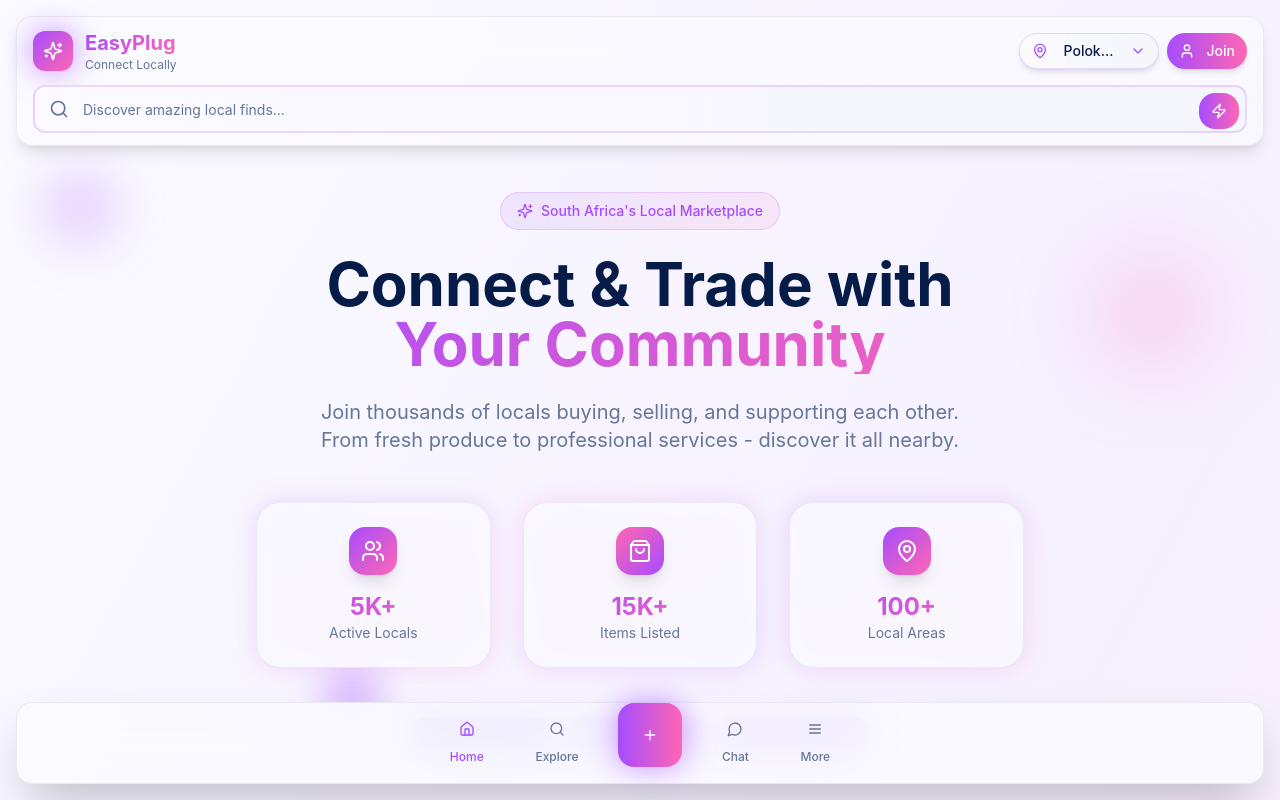
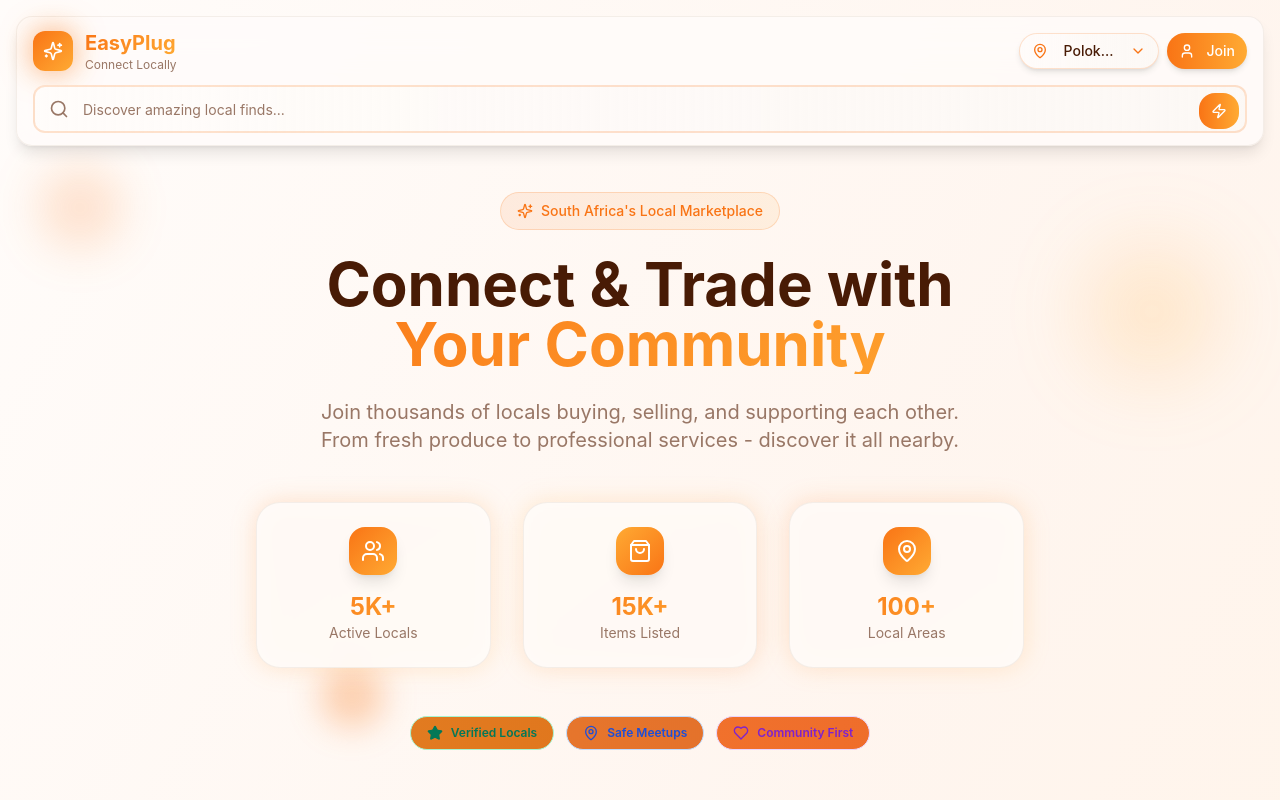
Before and after one commit to Kamzen/easyplug-community-hub, a React (Vite) app: page / in a window 1280 px wide. Shown: the top 800 px of the page. Built offline with nearby package versions, Linux system fonts and the light colour scheme.

Commit message:
Refactor: Restore orange color, remove bottom nav
- Restored the orange color scheme.
- Removed the bottom navigation.
- Updated image sources to use online URLs.

```diff
--- a/src/components/FeaturedListings.tsx
+++ b/src/components/FeaturedListings.tsx
@@ -12,7 +12,7 @@ const listings = [
     negotiable: true,
     location: "Polokwane Central",
     distance: "2.3km",
-    image: "/api/placeholder/400/300",
+    image: "https://images.unsplash.com/photo-1511707171634-5f897ff02aa9?w=400&h=300&fit=crop",
     seller: "Thabo M.",
     rating: 4.8,
     reviews: 24,
@@ -28,7 +28,7 @@ const listings = [
     negotiable: false,
     location: "Moletjie",
     distance: "5.1km",
-    image: "/api/placeholder/400/300",
+    image: "https://images.unsplash.com/photo-1518843875459-f738682238a6?w=400&h=300&fit=crop",
     seller: "Mama's Garden",
     rating: 5.0,
     reviews: 18,
@@ -44,7 +44,7 @@ const listings = [
     negotiable: true,
     location: "Ga-Rampuru",
     distance: "8.7km",
-    image: "/api/placeholder/400/300",
+    image: "https://images.unsplash.com/photo-1621905251189-08b45d6a269e?w=400&h=300&fit=crop",
     seller: "Pro Fix Solutions",
     rating: 4.9,
     reviews: 42,
@@ -60,7 +60,7 @@ const listings = [
     negotiable: false,
     location: "Polokwane",
     distance: "3.2km",
-    image: "/api/placeholder/400/300",
+    image: "https://images.unsplash.com/photo-1514090458221-65bb69cf63e6?w=400&h=300&fit=crop",
     seller: "Sarah K.",
     rating: 4.7,
     reviews: 12,
--- a/src/components/Navigation.tsx
+++ b/src/components/Navigation.tsx
@@ -2,56 +2,7 @@
 import { Button } from "@/components/ui/button";
 import { Home, Search, Plus, MessageCircle, Menu, Sparkles } from "lucide-react";
 
+// Component kept for potential future use but not currently rendered
 export const Navigation = () => {
-  return (
-    <nav className="fixed bottom-4 left-4 right-4 z-50">
-      <div className="bg-background/90 backdrop-blur-xl border border-border/50 rounded-2xl shadow-2xl">
-        <div className="flex items-center justify-around py-2 px-2 max-w-md mx-auto">
-          <Button
-            variant="ghost"
-            size="sm"
-            className="flex flex-col items-center p-3 text-primary hover:text-primary hover:bg-primary/10 min-h-[64px] rounded-xl transition-all"
-          >
-            <Home className="w-6 h-6 mb-1" />
-            <span className="text-xs font-medium">Home</span>
-          </Button>
-
-          <Button
-            variant="ghost"
-            size="sm"
-            className="flex flex-col items-center p-3 text-muted-foreground hover:text-primary hover:bg-primary/10 min-h-[64px] rounded-xl transition-all"
-          >
-            <Search className="w-6 h-6 mb-1" />
-            <span className="text-xs font-medium">Explore</span>
-          </Button>
-
-          <Button
-            size="sm"
-            className="flex flex-col items-center p-4 bg-gradient-to-r from-primary to-accent hover:from-primary/90 hover:to-accent/90 text-primary-foreground rounded-2xl shadow-xl hover:shadow-2xl transition-all duration-300 min-w-[64px] min-h-[64px] -mt-4 relative animate-pulse-glow"
-          >
-            <Plus className="w-7 h-7" />
-            <div className="absolute -top-1 -right-1 w-4 h-4 bg-accent rounded-full animate-ping"></div>
-          </Button>
-
-          <Button
-            variant="ghost"
-            size="sm"
-            className="flex flex-col items-center p-3 text-muted-foreground hover:text-primary hover:bg-primary/10 min-h-[64px] rounded-xl transition-all"
-          >
-            <MessageCircle className="w-6 h-6 mb-1" />
-            <span className="text-xs font-medium">Chat</span>
-          </Button>
-
-          <Button
-            variant="ghost"
-            size="sm"
-            className="flex flex-col items-center p-3 text-muted-foreground hover:text-primary hover:bg-primary/10 min-h-[64px] rounded-xl transition-all"
-          >
-            <Menu className="w-6 h-6 mb-1" />
-            <span className="text-xs font-medium">More</span>
-          </Button>
-        </div>
-      </div>
-    </nav>
-  );
+  return null; // Temporarily disabled
 };
--- a/src/index.css
+++ b/src/index.css
@@ -1,4 +1,3 @@
-
 @tailwind base;
 @tailwind components;
 @tailwind utilities;
@@ -9,83 +8,83 @@ All colors MUST be HSL.
 
 @layer base {
   :root {
-    --background: 240 100% 99%;
-    --foreground: 220 87% 15%;
+    --background: 25 100% 99%;
+    --foreground: 20 87% 15%;
 
     --card: 0 0% 100%;
-    --card-foreground: 220 87% 15%;
+    --card-foreground: 20 87% 15%;
 
     --popover: 0 0% 100%;
-    --popover-foreground: 220 87% 15%;
+    --popover-foreground: 20 87% 15%;
 
-    --primary: 270 100% 65%;
+    --primary: 25 95% 53%;
     --primary-foreground: 0 0% 100%;
 
     --secondary: 45 100% 95%;
-    --secondary-foreground: 220 87% 25%;
+    --secondary-foreground: 20 87% 25%;
 
-    --muted: 240 50% 96%;
-    --muted-foreground: 220 20% 50%;
+    --muted: 25 50% 96%;
+    --muted-foreground: 20 20% 50%;
 
-    --accent: 330 100% 70%;
+    --accent: 35 100% 60%;
     --accent-foreground: 0 0% 100%;
 
     --destructive: 0 100% 67%;
     --destructive-foreground: 0 0% 100%;
 
-    --border: 240 30% 88%;
-    --input: 240 30% 88%;
-    --ring: 270 100% 65%;
+    --border: 25 30% 88%;
+    --input: 25 30% 88%;
+    --ring: 25 95% 53%;
 
     --radius: 1rem;
 
-    --sidebar-background: 240 100% 99%;
-    --sidebar-foreground: 220 87% 15%;
-    --sidebar-primary: 270 100% 65%;
+    --sidebar-background: 25 100% 99%;
+    --sidebar-foreground: 20 87% 15%;
+    --sidebar-primary: 25 95% 53%;
     --sidebar-primary-foreground: 0 0% 100%;
-    --sidebar-accent: 240 50% 96%;
-    --sidebar-accent-foreground: 220 87% 15%;
-    --sidebar-border: 240 30% 88%;
-    --sidebar-ring: 270 100% 65%;
+    --sidebar-accent: 25 50% 96%;
+    --sidebar-accent-foreground: 20 87% 15%;
+    --sidebar-border: 25 30% 88%;
+    --sidebar-ring: 25 95% 53%;
   }
 
   .dark {
-    --background: 220 100% 4%;
-    --foreground: 240 100% 95%;
+    --background: 20 100% 4%;
+    --foreground: 25 100% 95%;
 
-    --card: 220 100% 6%;
-    --card-foreground: 240 100% 95%;
+    --card: 20 100% 6%;
+    --card-foreground: 25 100% 95%;
 
-    --popover: 220 100% 6%;
-    --popover-foreground: 240 100% 95%;
+    --popover: 20 100% 6%;
+    --popover-foreground: 25 100% 95%;
 
-    --primary: 270 100% 70%;
-    --primary-foreground: 220 100% 4%;
+    --primary: 25 95% 60%;
+    --primary-foreground: 20 100% 4%;
 
-    --secondary: 220 50% 12%;
-    --secondary-foreground: 240 100% 90%;
+    --secondary: 20 50% 12%;
+    --secondary-foreground: 25 100% 90%;
 
-    --muted: 220 50% 12%;
-    --muted-foreground: 240 30% 70%;
+    --muted: 20 50% 12%;
+    --muted-foreground: 25 30% 70%;
 
-    --accent: 330 100% 75%;
-    --accent-foreground: 220 100% 4%;
+    --accent: 35 100% 65%;
+    --accent-foreground: 20 100% 4%;
 
     --destructive: 0 100% 70%;
     --destructive-foreground: 0 0% 100%;
 
-    --border: 220 50% 15%;
-    --input: 220 50% 15%;
-    --ring: 270 100% 70%;
+    --border: 20 50% 15%;
+    --input: 20 50% 15%;
+    --ring: 25 95% 60%;
 
-    --sidebar-background: 220 100% 4%;
-    --sidebar-foreground: 240 100% 95%;
-    --sidebar-primary: 270 100% 70%;
-    --sidebar-primary-foreground: 220 100% 4%;
-    --sidebar-accent: 220 50% 12%;
-    --sidebar-accent-foreground: 240 100% 90%;
-    --sidebar-border: 220 50% 15%;
-    --sidebar-ring: 270 100% 70%;
+    --sidebar-background: 20 100% 4%;
+    --sidebar-foreground: 25 100% 95%;
+    --sidebar-primary: 25 95% 60%;
+    --sidebar-primary-foreground: 20 100% 4%;
+    --sidebar-accent: 20 50% 12%;
+    --sidebar-accent-foreground: 25 100% 90%;
+    --sidebar-border: 20 50% 15%;
+    --sidebar-ring: 25 95% 60%;
   }
 }
 
--- a/src/pages/Index.tsx
+++ b/src/pages/Index.tsx
@@ -3,7 +3,6 @@ import { useState } from "react";
 import { Button } from "@/components/ui/button";
 import { Input } from "@/components/ui/input";
 import { Search, MapPin, User, Plus, Sparkles, Zap } from "lucide-react";
-import { Navigation } from "@/components/Navigation";
 import { HeroSection } from "@/components/HeroSection";
 import { CategoryGrid } from "@/components/CategoryGrid";
 import { FeaturedListings } from "@/components/FeaturedListings";
@@ -67,7 +66,7 @@ const Index = () => {
       </header>
 
       {/* Main Content with top padding for fixed header */}
-      <div className="pt-32">
+      <div className="pt-32 pb-8">
         {/* Hero Section */}
         <HeroSection />
 
@@ -122,9 +121,6 @@ const Index = () => {
           </section>
         </main>
       </div>
-
-      {/* Bottom Navigation */}
-      <Navigation />
     </div>
   );
 };
```
